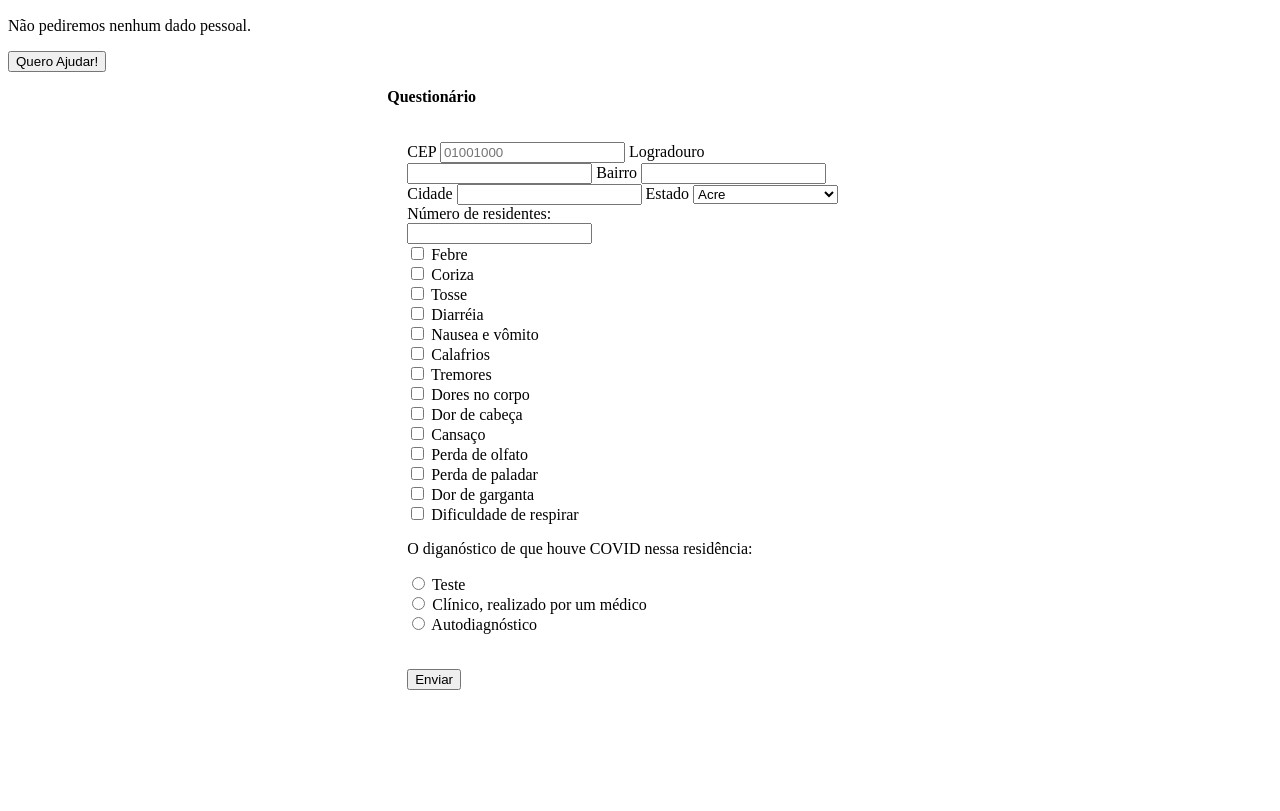
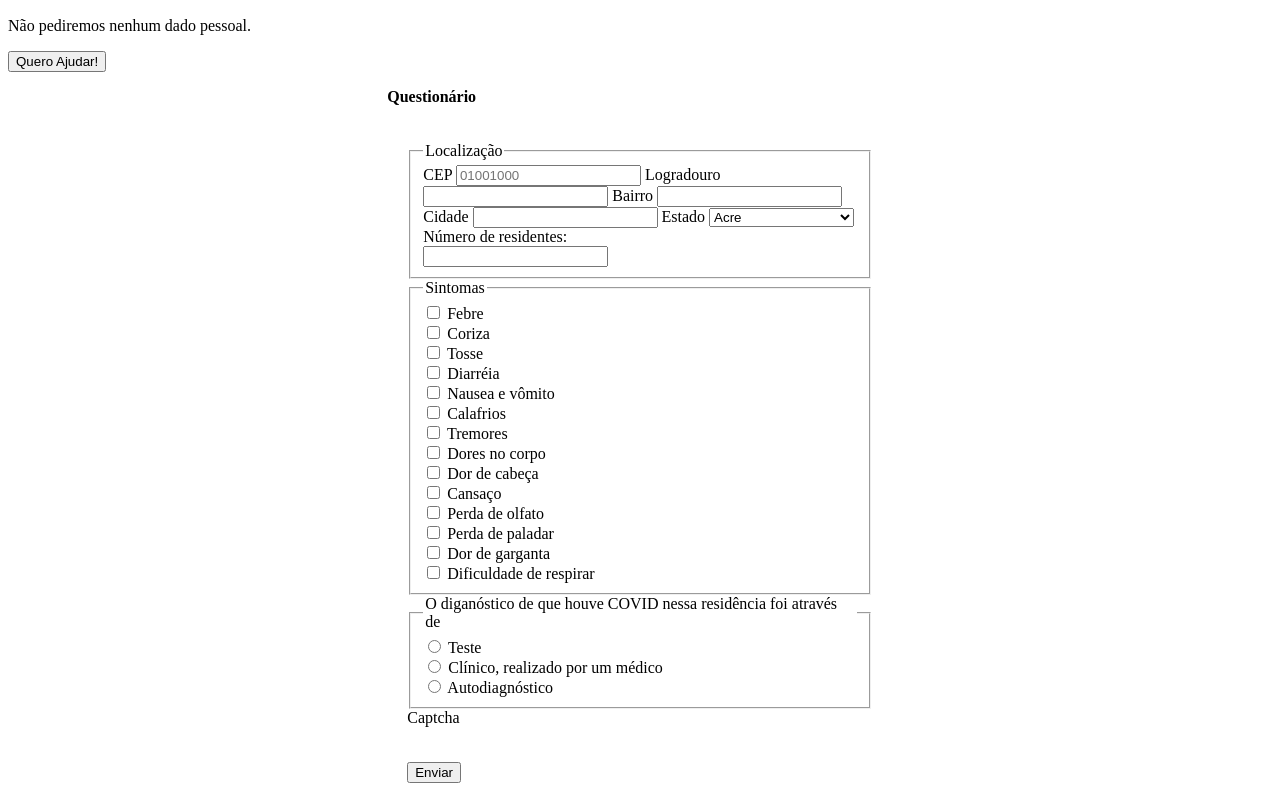
Before and after one commit to Leinvedan/covid-19-rust-form, a website: page src/index.html in a window 1280 px wide. Shown: the part 137-948 px from the top of the page. Before the commit the page ends 855 px from the top, so only its background shows below. Drawn offline with Linux system fonts and the light colour scheme; files that its build step writes are made by us from their sources.

Commit message:
feat: add fieldsets and gulp watch

```diff
--- a/gulpfile.js
+++ b/gulpfile.js
@@ -28,3 +28,4 @@ function minify_js () {
 };
 
 exports.default = gulp.series(minify_html, minify_css, minify_js);
+exports.watch = () => {gulp.watch(SOURCE, gulp.series(minify_html, minify_css, minify_js))};
--- a/package.json
+++ b/package.json
@@ -4,7 +4,8 @@
   "description": "",
   "main": "index.js",
   "scripts": {
-    "build": "gulp"
+    "build": "gulp",
+    "watch": "gulp watch"
   },
   "repository": {
     "type": "git",
--- a/src/index.html
+++ b/src/index.html
@@ -35,6 +35,8 @@
             <p class="h3 panel-head"><strong>Questionário</strong></p>
             <div class="covid-form-inner">
                 <div id="area-localizacao" class="form-control">
+                  <fieldset>
+                    <legend> Localização </legend>
                     <label for="cep">CEP</label>
                     <input id="cep" type="text" placeholder="01001000" required />
 
@@ -77,12 +79,14 @@
                         <option value="SE">Sergipe</option>
                         <option value="TO">Tocantins</option>
                     </select>
-                </div>
-                <!-- Sintomas -->
-                <div id="area-sintomas-1" class="form-control">
-
                     <label for="Residentes"> Número de residentes: </label><br>
                     <input type="number" id="Residentes" name="Residentes" value=""><br>
+                  </fieldset>
+                </div>
+
+                <fieldset>
+                  <legend> Sintomas </legend>
+                  <div id="area-sintomas-1" class="form-control">
 
                       <input type="checkbox" id="sintoma1" name="sintoma1" value="febre">
                       <label for="sintoma1"> Febre </label><br>
@@ -128,10 +132,11 @@
                       <input type="checkbox" id="sintoma14" name="sintoma14" value="Coriza">
                       <label for="sintoma14"> Dificuldade de respirar </label><br>
                   </div>
+                </fieldset>
 
-                <!-- Diagnostico -->
-                <p> O diganóstico de que houve COVID nessa residência: </p>
                 <div id="area-diagnostico" class="form-control">
+                    <fieldset>
+                      <legend> O diganóstico de que houve COVID nessa residência foi através de </legend>
                       <input type="radio" id="diagnostico1" name="diagnostico" value="teste">
                       <label for="diagnostico1"> Teste </label><br>
 
@@ -140,10 +145,10 @@
 
                       <input type="radio" id="diagnostico3" name="diagnostico" value="autodiagnostico">
                       <label for="diagnostico3"> Autodiagnóstico </label><br>
-
-
+                    </fieldset>
                 </div>
-                <div class="g-recaptcha" data-sitekey="(your-site-key)"></div>
+                <label for="captcha"> Captcha </label>
+                <div class="g-recaptcha" data-sitekey="(your-site-key)" name="captcha"></div>
                 <div class="align-center submit-button-container">
                     <input type="button"
                         onclick="checkRecaptcha();"
```
Also changed, not shown: 1 other file. Lines whose indentation alone changed are shown as unchanged.
